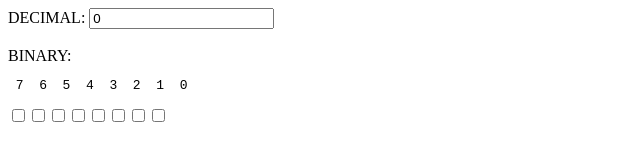
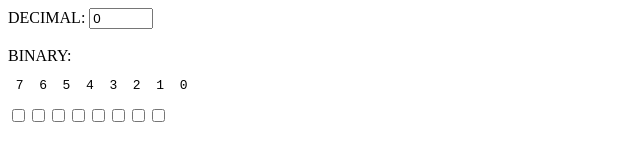
Before and after one commit to Github-Magovia/prevodCisel, an Angular app: page / in a window 1280 px wide. Shown: the top 160 px of the page, without its empty margins (0-640 px from the left). Built offline with nearby package versions, Linux system fonts and the light colour scheme.

Commit message:
type number

```diff
--- a/src/app/app.component.html
+++ b/src/app/app.component.html
@@ -1,5 +1,5 @@
 <form [formGroup]="convertor">
-  DECIMAL: <input formControlName="dec" min="0" max="255" (change)="toBin()"> <br><br>
+  DECIMAL: <input type="number" formControlName="dec" min="0" max="255" (change)="toBin()"> <br><br>
   BINARY:
   <pre> 7  6  5  4  3  2  1  0</pre>
   <input type="checkbox" formControlName="b7" (change)="toDec()">
```
